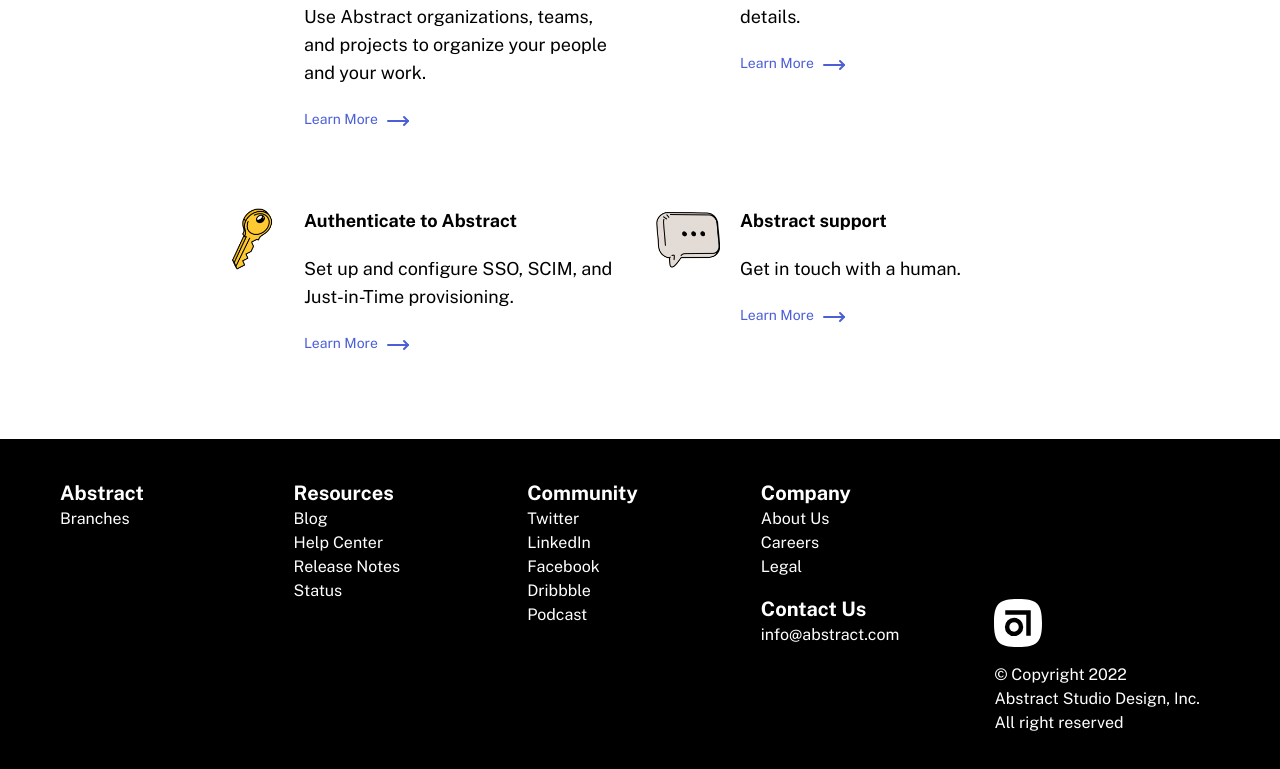
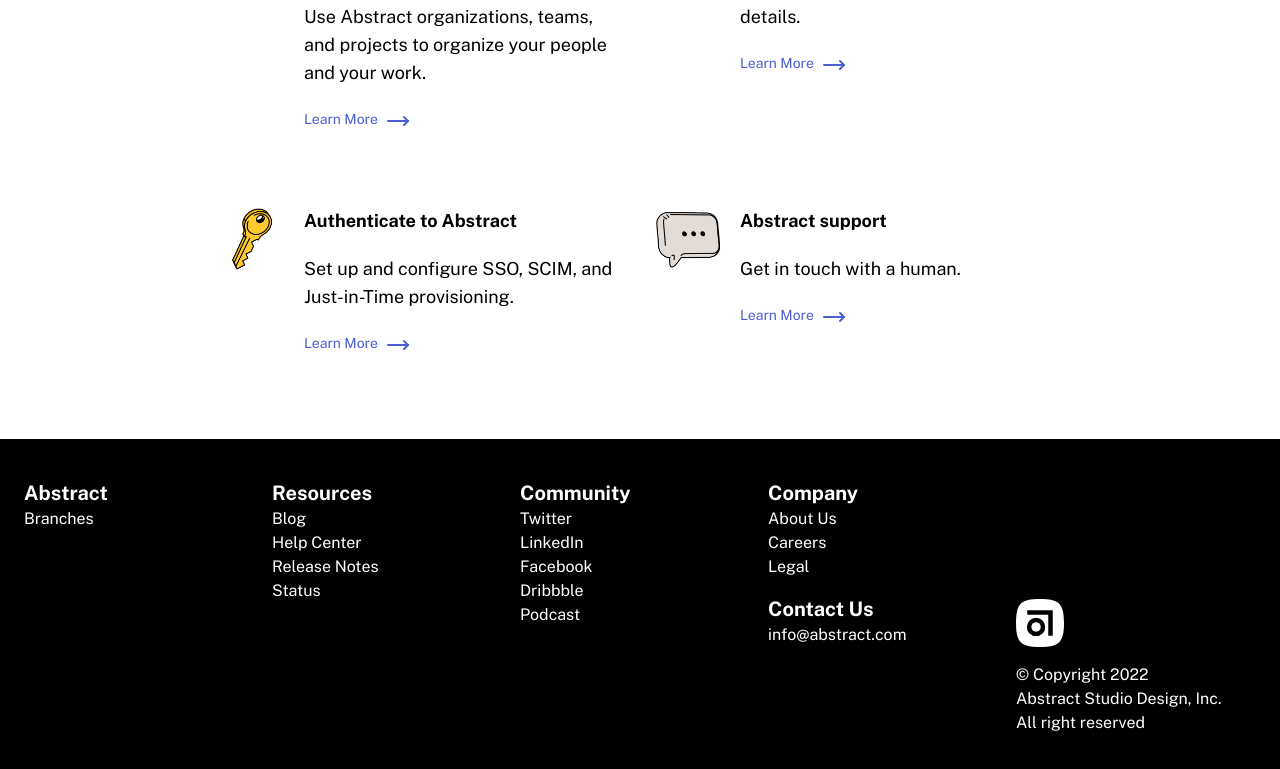
Before and after one commit to emmant-web/FP-abstract, a React (Vite) app: page / in a window 1280 px wide. Shown: the part 740-1509 px from the top of the page. Built offline with nearby package versions, Linux system fonts and the light colour scheme.

Commit message:
adjusted spacing for footer columns for tablet

```diff
--- a/index.html
+++ b/index.html
@@ -4,7 +4,7 @@
     <meta charset="UTF-8" />
     <link rel="icon" type="image/svg+xml" href="/vite.svg" />
     <meta name="viewport" content="width=device-width, initial-scale=1.0" />
-    <title>fp-abstract</title>
+    <title>FP-Abstract</title>
   </head>
   <body>
     <div id="root"></div>
--- a/src/components/Footer.jsx
+++ b/src/components/Footer.jsx
@@ -5,7 +5,7 @@
 
     <div className="bg-black text-white">
 
-<div className="mx-auto p-10 px-15">
+<div className="mx-auto p-10 px-15 md:px-6">
 <div className="grid grid-cols-2 grid-rows-3 gap-2 justify-center md:grid-cols-5 md:grid-rows-1">
 
   {/* first column */}
```
